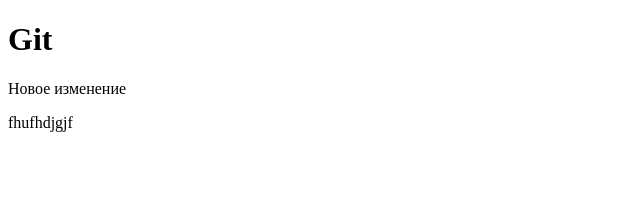
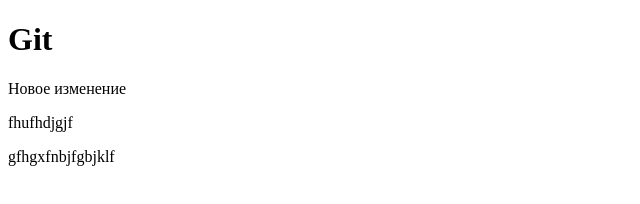
Before and after one commit to AlkhimovichAliaksei/site, a plain HTML site: page index.html in a window 1280 px wide. Shown: the whole page, without its empty margins (0-640 px from the left). Drawn offline with Linux system fonts and the light colour scheme.

Commit message:
second commit

```diff
--- a/index.html
+++ b/index.html
@@ -11,5 +11,6 @@
     <h1>Git</h1>
     <p>Новое изменение</p>
     <p>fhufhdjgjf</p>
+    <p>gfhgxfnbjfgbjklf</p>
 </body>
 </html>
```
